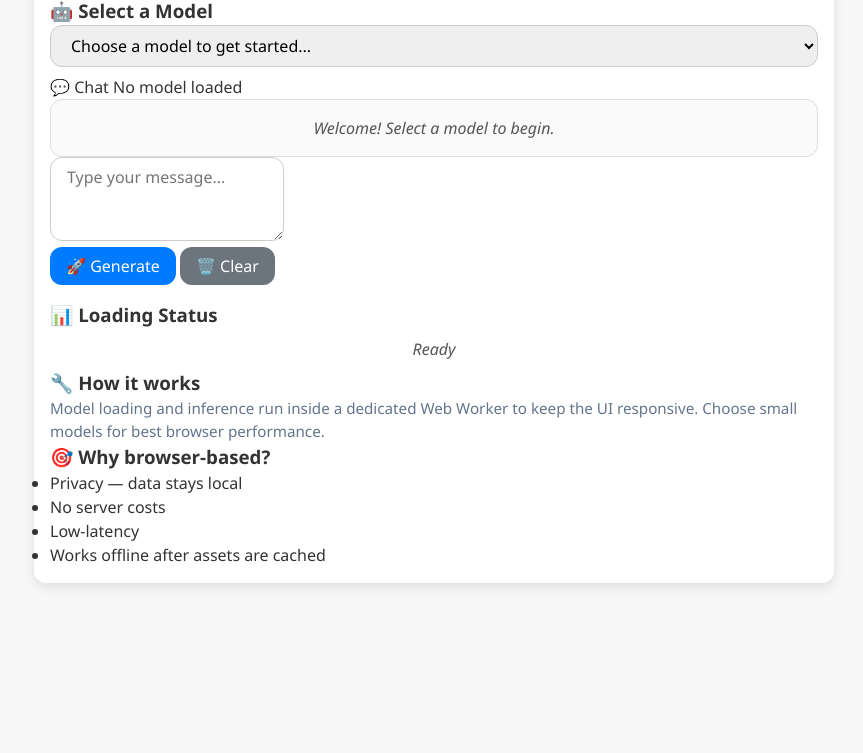
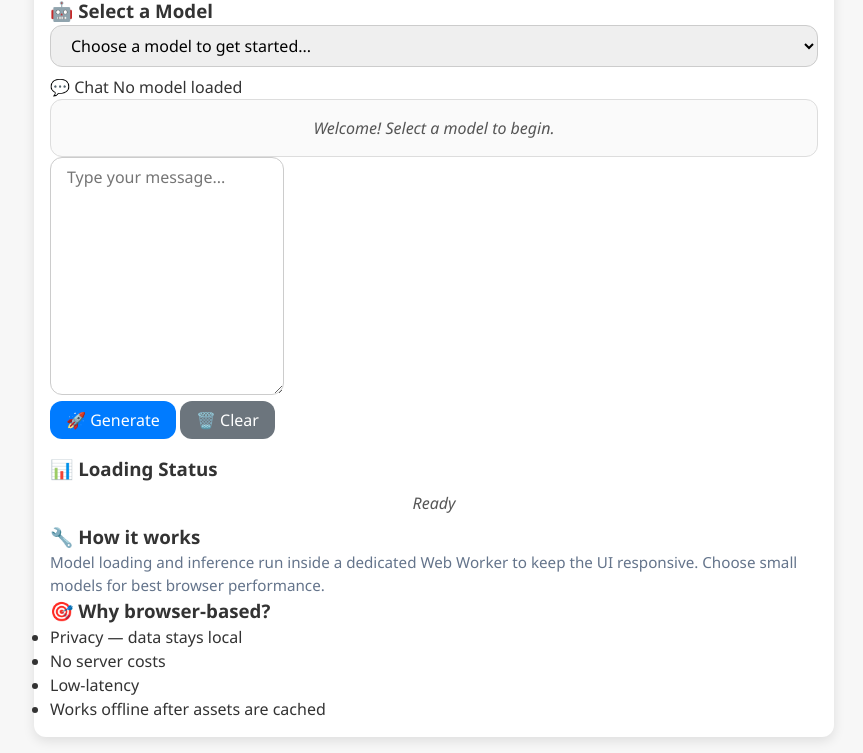
Before and after one commit to harisnae/Browser-Based-Client-Side-Multi-LLM, a plain HTML site: page index.html in a window 1280 px wide. Shown: the part 131-884 px from the top of the page, without its empty margins (206-1069 px from the left). Before the commit the page ends 800 px from the top, so only its background shows below. Drawn offline with Linux system fonts and the light colour scheme.

Commit message:
Update index.html

```diff
--- a/index.html
+++ b/index.html
@@ -51,7 +51,7 @@
 
         <div class="input-area">
           <div class="input-group">
-            <textarea id="userInput" placeholder="Type your message..." rows="3"></textarea>
+            <textarea id="userInput" placeholder="Type your message..." rows="10"></textarea>
           </div>
           <div class="controls">
             <button id="generateBtn" class="btn-primary" disabled>🚀 Generate</button>
```
